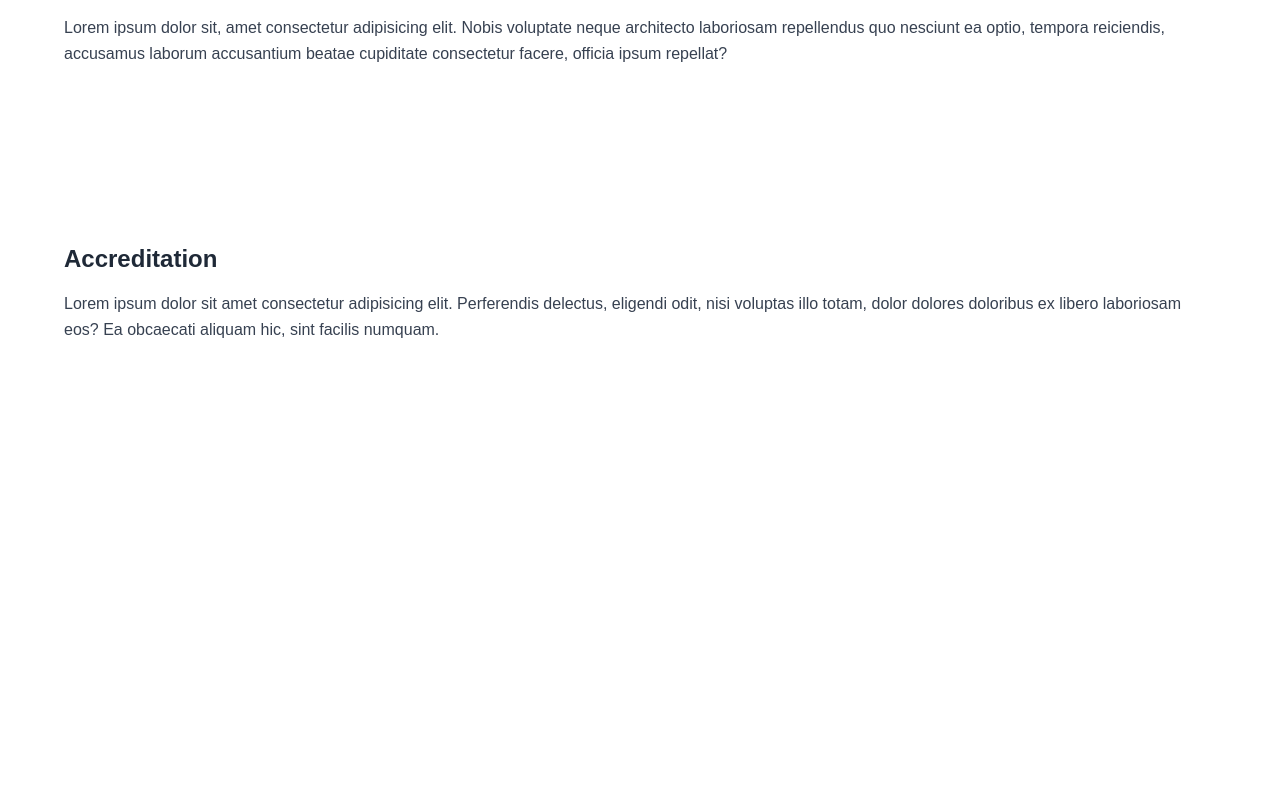
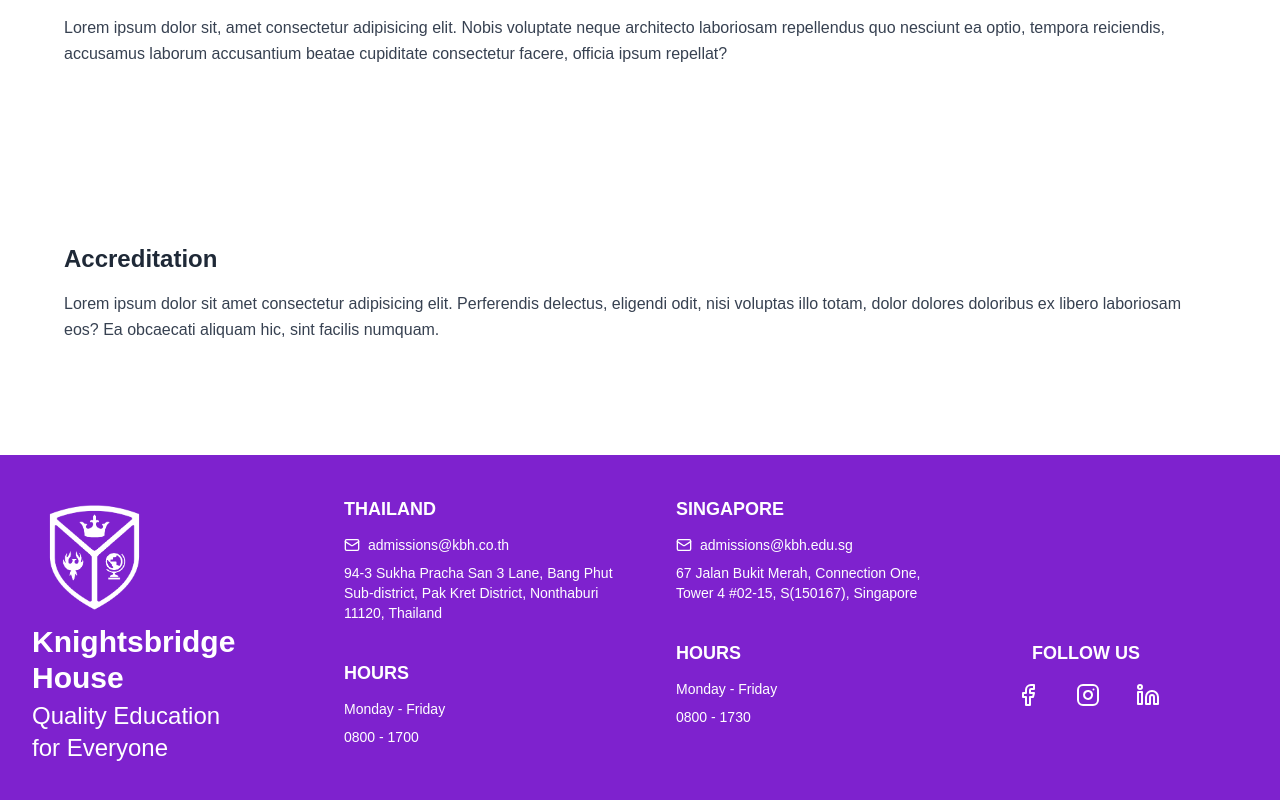
Before and after one commit to pohyongzhi/knightsbridge-house, a Next.js app in the folder kbh-web/: page /about in a window 1280 px wide. Shown: the part 2134-2934 px from the top of the page. Before the commit the page ends 2589 px from the top, so only its background shows below. Built offline with nearby package versions, Linux system fonts and the light colour scheme.

Commit message:
Added 2 logos only (no words) both in white and purple as pngs. Added footer for the website (final design not finalized), as well as changed the layout.tsx accordingly.

```diff
--- a/kbh-web/src/app/layout.tsx
+++ b/kbh-web/src/app/layout.tsx
@@ -1,25 +1,30 @@
+// Import Statements
+import "./globals.css";
 import type { Metadata } from "next";
-import "./globals.css";
 import Header from "@/components/layout/Header";
+import Footer from "@/components/layout/Footer";
 
 export const metadata: Metadata = {
     title: "Knightsbridge House (Nonthaburi)",
-    description: "Singapore-based Knightsbridge House International School, opening in Nonthaburi, Bangkok (May 2025). Providing exceptional, accessible education focused on academic excellence and holistic development.",
+    description: "Singapore-based Knightsbridge House International School, opening in Nonthaburi, Bangkok in May 2025. Providing exceptional and accessible education focused on academic excellence and holistic development."
 };
 
 export default function RootLayout({
     children,
-}: Readonly<{
+}: Readonly <{
     children: React.ReactNode;
 }>) {
     return (
-        <html lang="en">
-            <body className="min-h-screen bg-background">
-                <div className="max-w-screen-xl mx-auto sm:px-6 lg:px-8">
+        <html lang = "en">
+            <body className = "min-h-screen bg-background">
+                <div className = "max-w-screen-xl mx-auto sm:px-6 lg:px-8">
                     <Header />
                 </div>
-                {children}
+                <main>
+                    {children}
+                </main>
+                <Footer />
             </body>
         </html>
     );
-}
+};
--- /dev/null
+++ b/kbh-web/src/components/layout/Footer.tsx
@@ -0,0 +1,82 @@
+"use-client";
+
+// Import Statements
+import Link from "next/link";
+import Image from "next/image";
+import { Facebook, Instagram, Mail, Linkedin } from "lucide-react";
+
+export default function Footer() {
+    return (
+        <footer className = "bg-purple-700 text-white py-10">
+            <div className = "container mx-auto grid grid-cols-1 md:grid-cols-4 gap-8 px-8">
+
+                {/* KBH LOGO AND NAME SECTION */}
+                <div className = "space-y-1">
+                    <Image
+                        src = "/images/logo/logo-no-words-white.png"
+                        alt = "Knightsbridge House"
+                        width = {125}
+                        height = {125}
+                        className = "object-contain"
+                    />
+                    <h2 className = "text-3xl font-bold"> Knightsbridge House </h2>
+                    <p className = "text-2xl">
+                        Quality Education
+                        <br />
+                        for Everyone
+                    </p>
+                </div>
+
+                {/* THAILAND BRANCH DETAILS */}
+                <div>
+                    <h3 className = "text-lg font-semibold mb-3"> THAILAND </h3>
+                    <p className = "flex items-center text-sm">
+                        <Mail className = "w-4 h-4 mr-2" />
+                        <a href = "mailto:admissions@kbh.co.th" className = "hover:underline">
+                            admissions@kbh.co.th
+                        </a>
+                    </p>
+                    <p className = "text-sm mt-2">
+                        94-3 Sukha Pracha San 3 Lane, Bang Phut Sub-district, Pak Kret District, Nonthaburi 11120, Thailand
+                    </p>
+                    <h3 className = "text-lg font-semibold mt-9 mb-3"> HOURS </h3>
+                    <p className = "text-sm"> Monday - Friday </p>
+                    <p className = "text-sm mt-2"> 0800 - 1700 </p>
+                </div>
+
+                {/* SINGAPORE BRANCH DETAILS */}
+                <div className = "ml-5">
+                    <h3 className = "text-lg font-semibold mb-3"> SINGAPORE </h3>
+                    <p className = "flex items-center text-sm">
+                        <Mail className = "w-4 h-4 mr-2" />
+                        <a href = "mailto:admissions@kbh.edu.sg" className = "hover:underline">
+                            admissions@kbh.edu.sg
+                        </a>
+                    </p>
+                    <p className = "text-sm mt-2">
+                        67 Jalan Bukit Merah, Connection One, Tower 4 #02-15, S(150167), Singapore
+                    </p>
+                    <h3 className = "text-lg font-semibold mt-9 mb-3"> HOURS </h3>
+                    <p className = "text-sm"> Monday - Friday </p>
+                    <p className = "text-sm mt-2"> 0800 - 1730 </p>
+                </div>
+
+                {/* FOLLOW US SECTION */}
+                <div className = "space-y-4 ml-12">
+                    <h3 className = "text-lg font-semibold mt-36 ml-4"> FOLLOW US </h3>
+                    <div className = "flex space-x-4 mt-4 gap-5">
+                        <Link href = "https://www.google.com" aria-label = "Facebook" className = "hover:text-gray-300 hover:scale-110 transition-transform duration-200">
+                            <Facebook className = "w-6 h-6" />
+                        </Link>
+                        <Link href = "https://www.google.com" aria-label = "Instagram" className = "hover:text-gray-300 hover:scale-110 transition-transform duration-200">
+                            <Instagram className = "w-6 h-6" />
+                        </Link>
+                        <Link href = "https://www.google.com" aria-label = "Linkedin" className = "hover:text-gray-300 hover:scale-110 transition-transform duration-200">
+                            <Linkedin className = "w-6 h-6" />
+                        </Link>
+                    </div>
+                </div>
+            </div>
+        </footer>
+    );
+};
```
Also changed, not shown: kbh-web/public/images/logo/logo-no-words-purple.png (added), kbh-web/public/images/logo/logo-no-words-white.png (added).
